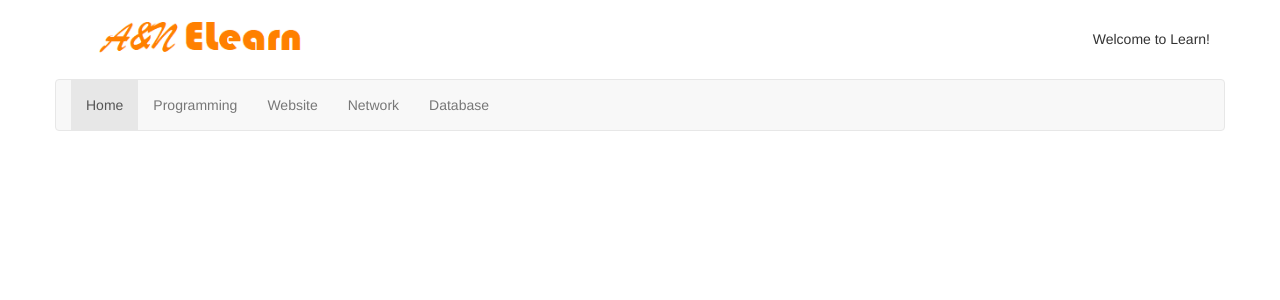
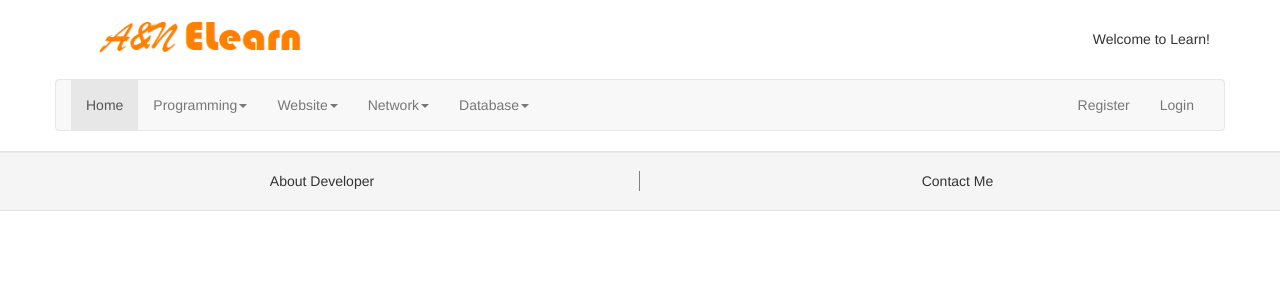
Before and after one commit to merirose/anelearn, a PHP site: page / in a window 1280 px wide. Shown: the top 300 px of the page. Run offline with PHP 8.4, Linux system fonts and the light colour scheme; data comes from the database, SQL or seed files in the repository.

Commit message:
Add files via upload

```diff
--- /dev/null
+++ b/abilms/footer.php
@@ -0,0 +1,8 @@
+		<div class="row well" style="text-align:center">
+			<div class="col-lg-6 col-md-6 col-sm-6" style="border-right: 1px solid gray;">
+				About Developer
+			</div>
+			<div class="col-lg-6 col-md-6 col-sm-6">
+				Contact Me
+			</div>
+		</div>
--- /dev/null
+++ b/abilms/header.php
@@ -0,0 +1,61 @@
+
+<!DOCTYPE html>
+<html lang="en">
+<head>
+  <title>Learn</title>
+  <meta charset="utf-8">
+  <meta name="viewport" content="width=device-width, initial-scale=1">
+  <link rel="stylesheet" href="css/bootstrap.min.css">
+  <link rel="stylesheet" href="css/custom.css">
+  <script src="js/jquery-1.12.1.min.js"></script>
+  <script src="js/bootstrap.min.js"></script>
+
+</head>
+<body>
+	<div class="container">
+		<div class="row" style="display:flex;align-items:center;">
+			<div class="col-lg-3 col-md-3 col-sm-12 col-xs-12">
+				<img src="images/logo.png" class="img-responsive" />
+
+			</div>
+			<div class="col-lg-9 col-md-9 col-sm-12 col-xs-12" style="text-align:right;">
+				Welcome to Learn!
+
+			</div>
+		</div>
+		<div class="row">
+			<nav class="navbar navbar-default">
+			  <div class="container-fluid">
+			    <ul class="nav navbar-nav">
+			      <li class="active"><a href="index.php">Home</a></li>
+			      <?php
+			      $qry_top=mysqli_query($con,"select * from table_top_category order by top_category_order asc");
+			      while ($rt=mysqli_fetch_array($qry_top)) {
+			      	$top_id= $rt["top_category_id"];
+			      	echo ' <li class="dropdown">';
+			      	echo ' <li><a class="dropdown-toggle" data-toggle="dropdown" href="#">'.$rt["top_category_name"].
+			      	'<span class="caret"></span></a>';
+			      	echo ' <ul class="dropdown-menu">';
+			      		$qry_cat=mysqli_query($con,"select * from table_category where top_category_id='".$top_id."' order by category_order asc");
+			     		while ($rc=mysqli_fetch_array($qry_cat)) {
+			     			echo '<li><a href="lecture.php?id='.$rc["category_id"].'">'.$rc["category_name"].'</a></li>';
+			     		}
+			        echo '</ul></li>';
+			      }
+			      ?>
+			  </ul>
+			    <ul class="nav navbar-nav pull-right">
+			      <li><a href="index.php">Register</a></li>
+			      <li><a href="index.php">Login</a></li>
+				</ul>
+
+
+<!-- 				<ul class="nav nav-pills nav-stacked pull-right">
+				  <li><a href="#">Register</a></li>
+				  <li><a href="#">Login</a></li>
+ -->
+			  </div>
+			</nav>
+		</div>
+</body>
+</html>
--- a/abilms/index.php
+++ b/abilms/index.php
@@ -2,52 +2,22 @@
 include "connection.php";
 
 ?>
+<?php
+include "header.php";
+?>
 
+<!-- 		<div class="row">
+			<div class="col-lg-3 col-md-3" style="padding-left:0px">
+				<ul class="nav nav-pills nav-stacked">
+				  <li class="active"><a href="#">Home</a></li>
+				  <li><a href="#">Menu 1</a></li>
+				  <li><a href="#">Menu 2</a></li>
+				  <li><a href="#">Menu 3</a></li>
+				</ul>
 
-<!DOCTYPE html>
-<html lang="en">
-<head>
-  <title>Learn</title>
-  <meta charset="utf-8">
-  <meta name="viewport" content="width=device-width, initial-scale=1">
-  <link rel="stylesheet" href="css/bootstrap.min.css">
-  <link rel="stylesheet" href="css/custom.css">
-  <script src="js/jquery-1.12.1.min.js"></script>
-  <script src="js/bootstrap.min.js"></script>
-
-</head>
-<body>
-	<div class="container">
-		<div class="row" style="display:flex;align-items:center;">
-			<div class="col-lg-3 col-md-3 col-sm-12 col-xs-12">
-				<img src="images/logo.png" class="img-responsive" />
-
-			</div>
-			<div class="col-lg-9 col-md-9 col-sm-12 col-xs-12" style="text-align:right;">
-				Welcome to Learn!
-
-			</div>
-		</div>
-		<div class="row">
-			<nav class="navbar navbar-default">
-			  <div class="container-fluid">
-			    <ul class="nav navbar-nav">
-			      <li class="active"><a href="index.php">Home</a></li>
-			      <?php
-			      $qry_top=mysqli_query($con,"select * from table_top_category order by top_category_order asc");
-			      while ($rt=mysqli_fetch_array($qry_top)) {
-			      	echo ' <li><a href="#">'.$rt["top_category_name"].'</a></li>';
-			      }
-
-			      ?>
-			    </ul>
-			  </div>
-			</nav>
-		</div>
-		<div class="row">
-
-		</div>
+		</div> -->
 	</div>
-
+	<?php include "footer.php";?>
+	</div>
 </body>
 </html>
```
Also changed, not shown: abilms/lecture.php (added, +38 -0 lines).
